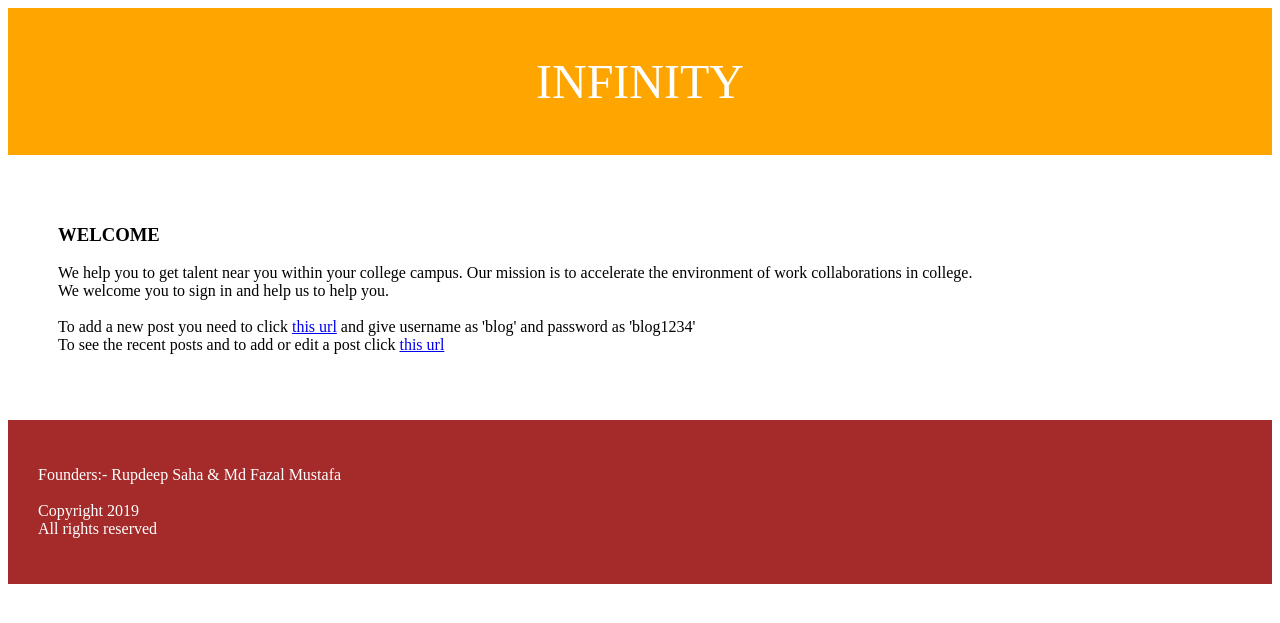
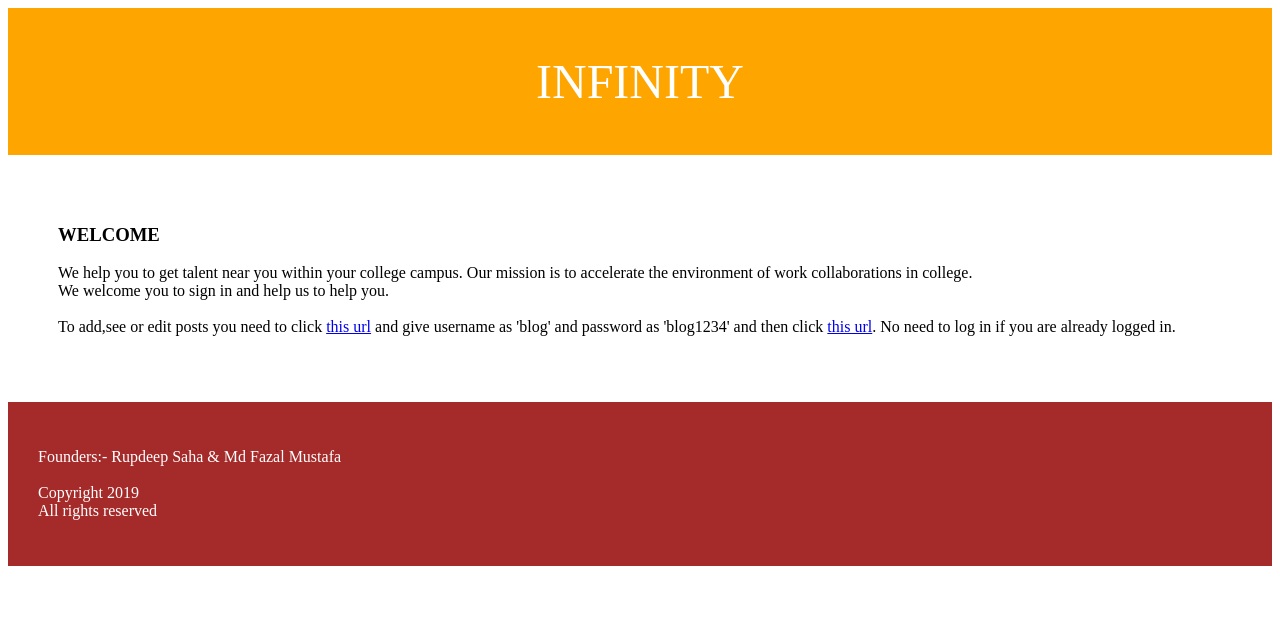
Before and after one commit to RupdeepDev/myproject, a Django app: page / in a window 1280 px wide. Shown: the top 623 px of the page. Run offline with Django 3.2, Linux system fonts and the light colour scheme.

Commit message:
Modified the site

```diff
--- a/blog/templates/blog/post_list.html
+++ b/blog/templates/blog/post_list.html
@@ -16,10 +16,9 @@
     We help you to get talent near you within your college campus. Our mission is to accelerate the environment  of work collaborations in college.
     <br>We welcome you to sign in and help us to help you.
     <br><br>
-    To add a new post you need to click <a href="admin/">this url</a> and give username as 'blog' and password
-    as 'blog1234'
-    <br>
-    To see the recent posts and to add or edit a post click <a href="{% url 'post_detail' %}">this url</a>
+    To add,see or edit posts you need to click <a href="admin/">this url</a> and give username as 'blog' and password
+    as 'blog1234' and then click <a href="{% url 'post_detail' %}">this url</a>. No need to log in if
+    you are already logged in.
 </p>
 </div>
 <div style ="background-color:brown;color:white;padding:30px;">
```
